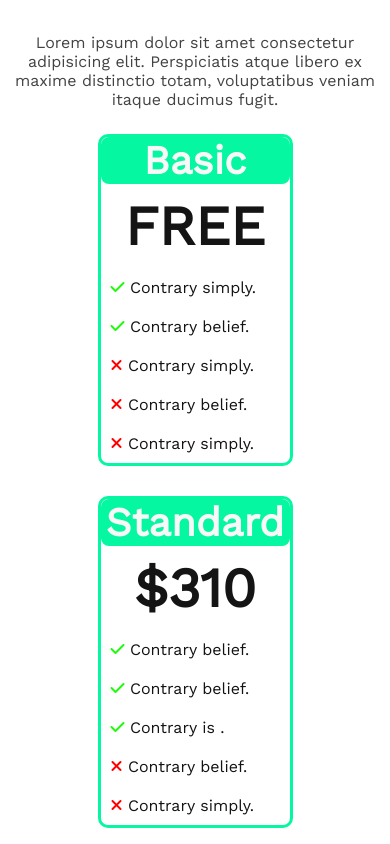
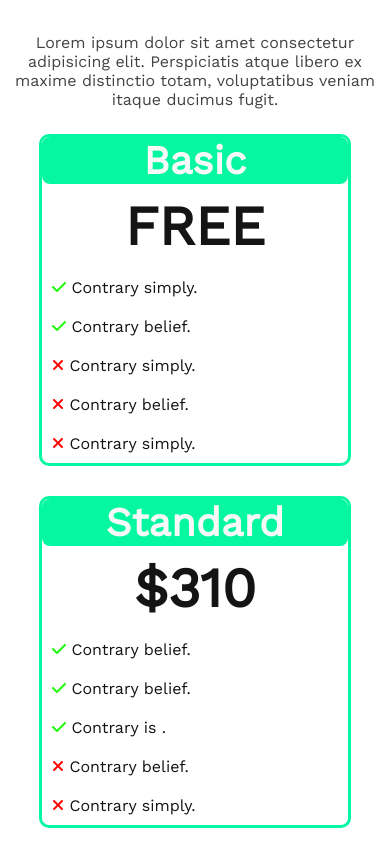
Before and after one commit to imtiaz-ahmmed/G3-Architecht, a plain HTML site: page index.html in a window 390 px wide. Shown: the part 5960-6804 px from the top of the page. Drawn offline with nearby package versions, Linux system fonts and the light colour scheme.

Commit message:
responsive bug fixed

```diff
--- a/css/style.css
+++ b/css/style.css
@@ -335,8 +335,9 @@ nav {
     border: 3px solid rgb(5, 247, 162);
     margin-right: 50px;
     border-radius: 10px;
-    width: 20%;
+    width: 30%;
     height: 15%;
+
 }
 
 .pricing-plan-title {
@@ -347,6 +348,7 @@ nav {
     color: #F8F8F8;
     border-radius: 8px;
     text-align: center;
+
 }
 
 .pricing-plan-title:hover {
@@ -493,7 +495,7 @@ footer {
     }
 
     .plans {
-        width: 50%;
+        width: 80%;
         margin: 0 auto;
         margin-bottom: 30px;
     }
```
